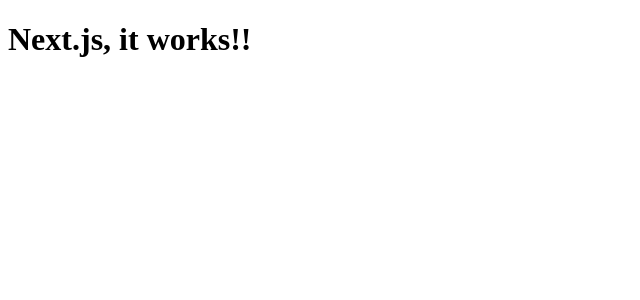
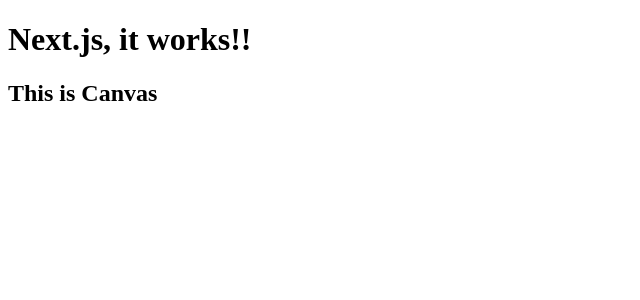
Before and after one commit to lemolatoon/GameWithNextJs, a Next.js app: page / in a window 1280 px wide. Shown: the top 300 px of the page, without its empty margins (0-640 px from the left). Built offline with nearby package versions, Linux system fonts and the light colour scheme.

Commit message:
Add canvas.tsx

```diff
--- /dev/null
+++ b/components/canvas.tsx
@@ -0,0 +1,5 @@
+import { FunctionComponent } from "react";
+
+export const Canvas: FunctionComponent = () => {
+  return <h2>This is Canvas</h2>;
+};
--- a/package.json
+++ b/package.json
@@ -7,7 +7,8 @@
     "test": "echo \"Error: no test specified\" && exit 1",
     "fmt": "prettier --write .",
     "eslint": "npx eslint .",
-    "dev": "npx next dev"
+    "dev": "npx next dev",
+    "commit": "npm run eslint && git commit"
   },
   "repository": {
     "type": "git",
--- a/pages/index.tsx
+++ b/pages/index.tsx
@@ -1,7 +1,13 @@
 import { NextPage } from "next";
+import { Canvas } from "../components/canvas";
 
 const Index: NextPage = () => {
-  return <h1>Next.js, it works!!</h1>;
+  return (
+    <>
+      <h1>Next.js, it works!!</h1>
+      <Canvas></Canvas>
+    </>
+  );
 };
 
 export default Index;
```
